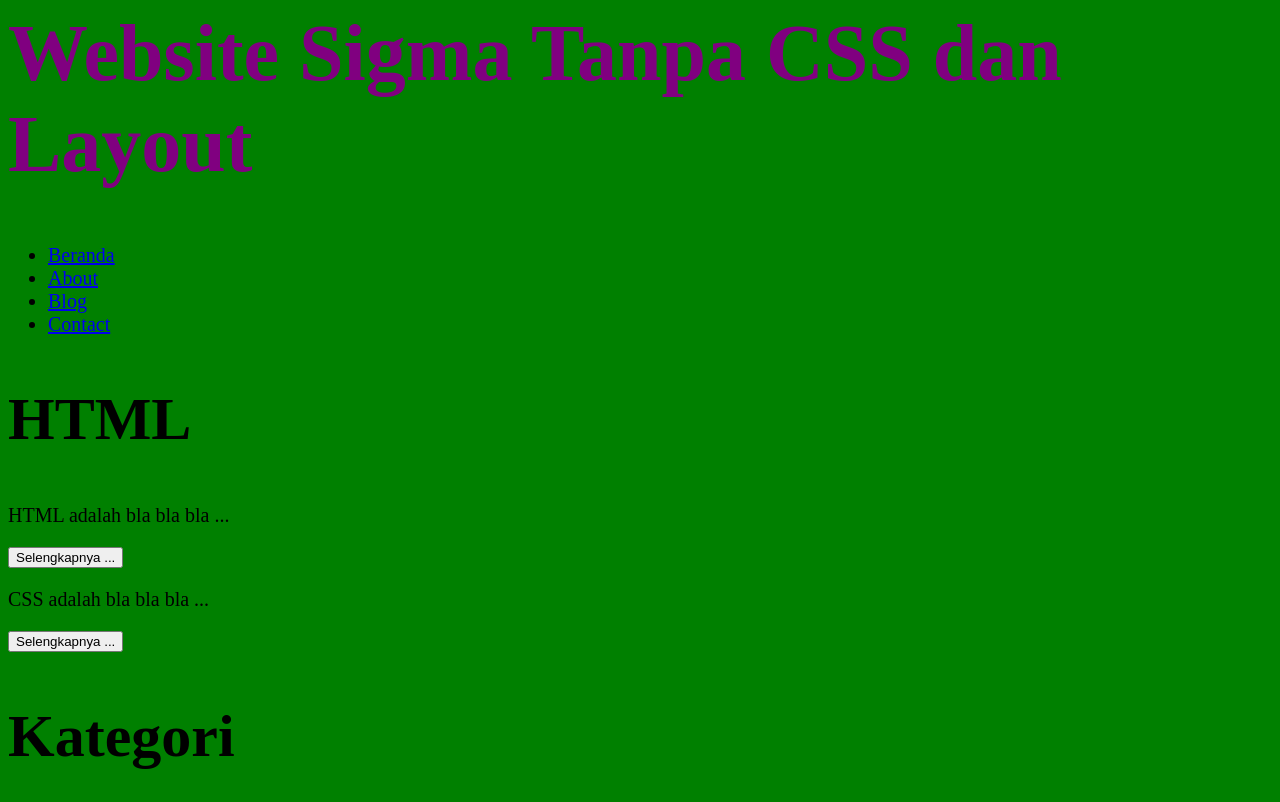
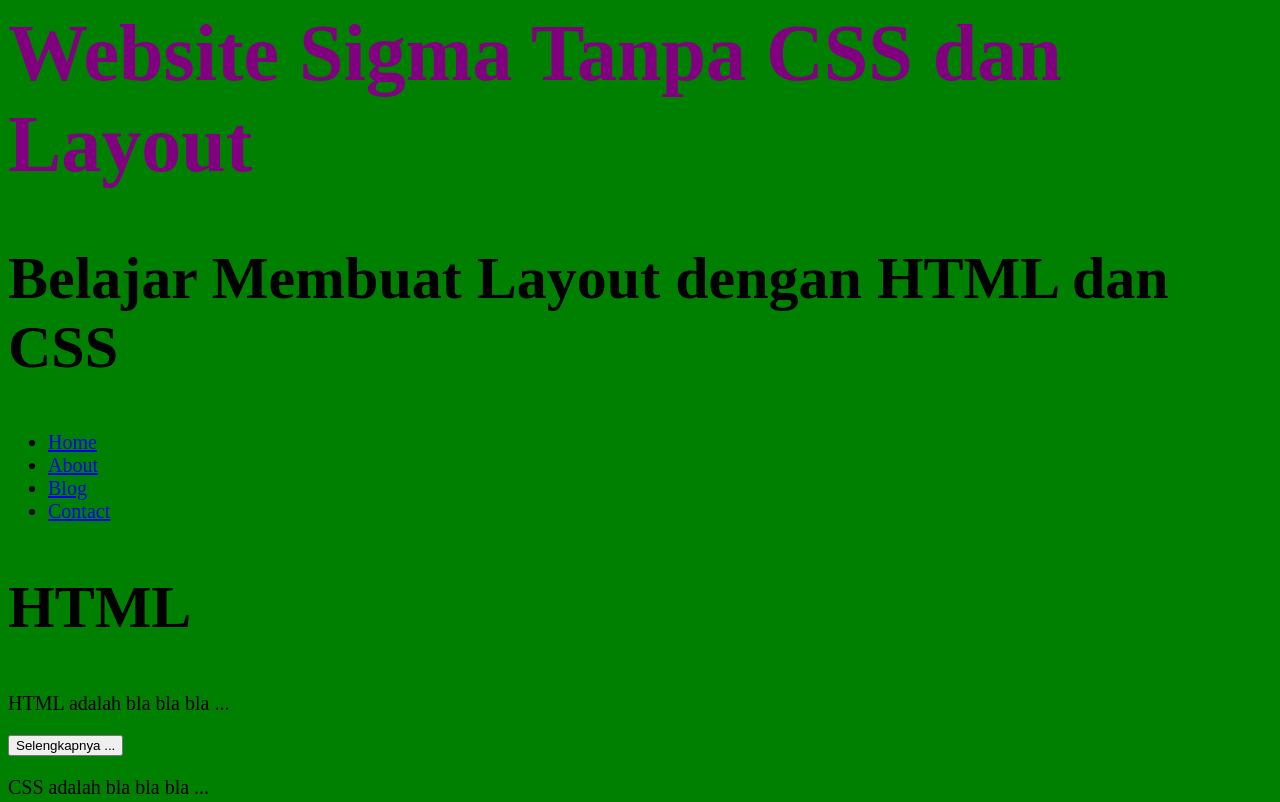
Before and after one commit to doopqt/informatika, a plain HTML site: page index.html in a window 1280 px wide. Shown: the top 802 px of the page. Drawn offline with Linux system fonts and the light colour scheme.

Commit message:
Update index.html with new layout and title

```diff
--- a/index.html
+++ b/index.html
@@ -1,16 +1,23 @@
 <html>
     <head>
-        <title>Satu Satu</title>
+        <title>Delayota News Kayaknya</title>
     </head>
     <link rel="stylesheet" href="style.css">
     <body>
         <h1>Website Sigma Tanpa CSS dan Layout</h1>
-        <ul>
-            <li><a href="index.html">Beranda</a></li>
-            <li><a href="about.html">About</a></li>
-            <li><a href="#">Blog</a></li>
-            <li><a href="#">Contact</a></li>
-        </ul>
+        <div class="header">
+            <div class="jarak">
+                <h2>Belajar Membuat Layout dengan HTML dan CSS</h2>
+            </div>
+        </div>
+        <div class="menu">
+            <ul>
+                <li><a href="index.html">Home</a></li>
+                <li><a href="about.htm">About</a></li>
+                <li><a href="#">Blog</a></li>
+                <li><a href="#">Contact</a></li>
+            </ul>
+        </div>
         <h2>HTML</h2>
         <p>HTML adalah bla bla bla ...</p>
         <button>Selengkapnya ...</button>
```
